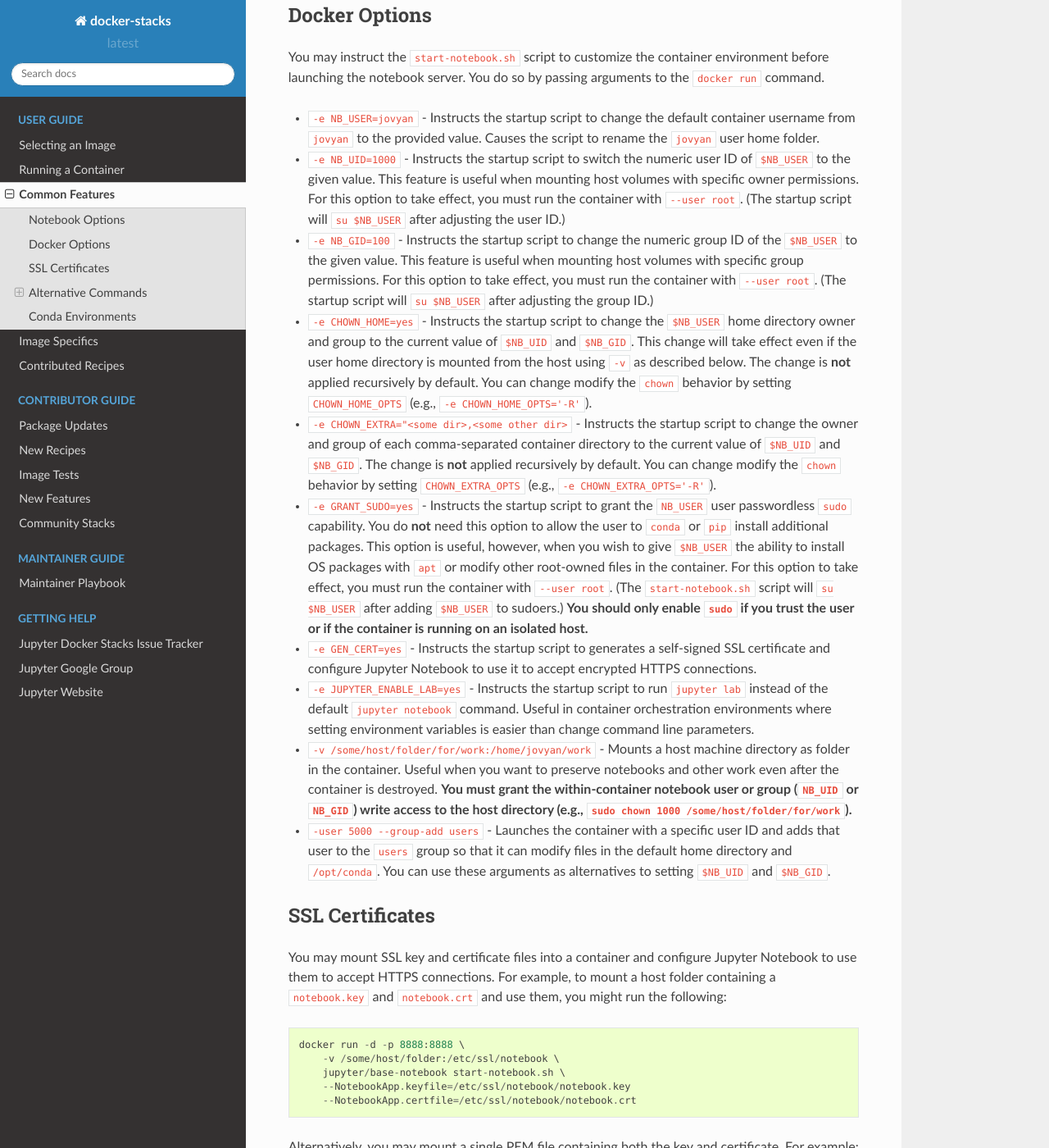
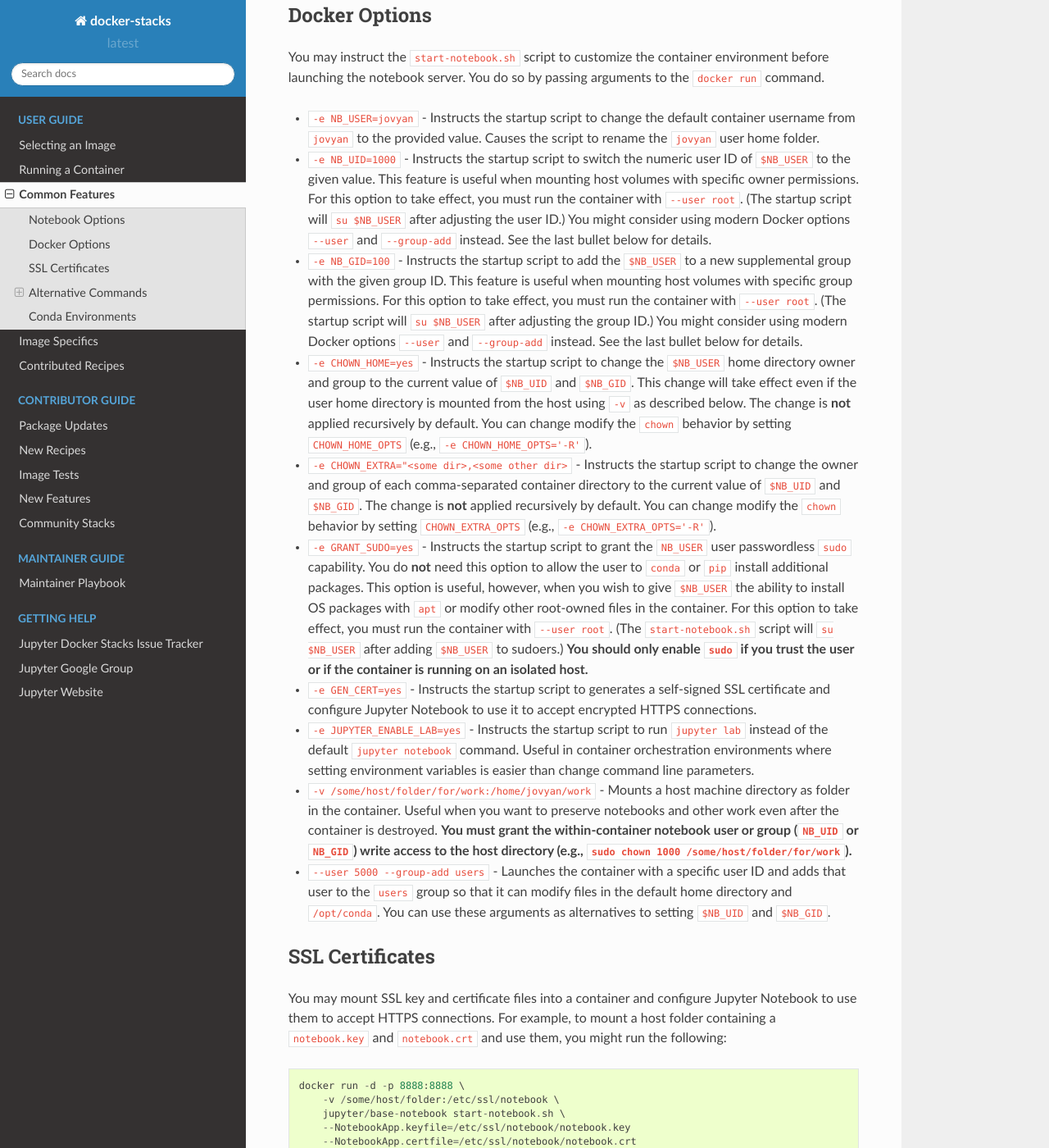
Before and after one commit to jupyter/docker-stacks, a Sphinx documentation site: the page built from docs/using/common.md, in a window 1280 px wide and 1400 px high, scrolled down 687 px. Shown: the whole window at 82% size. Built offline with Sphinx 7.4.7 and the Read the Docs theme 2.0.0, drawn with Linux system fonts in a browser that asks for light colours.

Commit message:
Fix #492: NB_GID adds a supplemental group, leaves primary untouched

```diff
--- a/docs/using/common.md
+++ b/docs/using/common.md
@@ -24,15 +24,15 @@
 the notebook server. You do so by passing arguments to the `docker run` command.
 
 * `-e NB_USER=jovyan` - Instructs the startup script to change the default container username from `jovyan` to the provided value. Causes the script to rename the `jovyan` user home folder.
-* `-e NB_UID=1000` - Instructs the startup script to switch the numeric user ID of `$NB_USER` to the given value. This feature is useful when mounting host volumes with specific owner permissions. For this option to take effect, you must run the container with `--user root`. (The startup script will `su $NB_USER` after adjusting the  user ID.)
-* `-e NB_GID=100` - Instructs the startup script to change the numeric group ID of the `$NB_USER` to the given value. This feature is useful when mounting host volumes with specific group permissions. For this option to take effect, you must run the container with `--user root`. (The startup script will `su $NB_USER` after adjusting the group ID.)
+* `-e NB_UID=1000` - Instructs the startup script to switch the numeric user ID of `$NB_USER` to the given value. This feature is useful when mounting host volumes with specific owner permissions. For this option to take effect, you must run the container with `--user root`. (The startup script will `su $NB_USER` after adjusting the user ID.) You might consider using modern Docker options `--user` and `--group-add` instead. See the last bullet below for details.
+* `-e NB_GID=100` - Instructs the startup script to add the `$NB_USER` to a new supplemental group with the given group ID. This feature is useful when mounting host volumes with specific group permissions. For this option to take effect, you must run the container with `--user root`. (The startup script will `su $NB_USER` after adjusting the group ID.) You might consider using modern Docker options `--user` and `--group-add` instead. See the last bullet below for details.
 * `-e CHOWN_HOME=yes` - Instructs the startup script to change the `$NB_USER` home directory owner and group to the current value of `$NB_UID` and `$NB_GID`. This change will take effect even if the user home directory is mounted from the host using `-v` as described below. The change is **not** applied recursively by default. You can change modify the `chown` behavior by setting `CHOWN_HOME_OPTS` (e.g., `-e CHOWN_HOME_OPTS='-R'`).
 * `-e CHOWN_EXTRA="<some dir>,<some other dir>` - Instructs the startup script to change the owner and group of each comma-separated container directory to the current value of `$NB_UID` and `$NB_GID`. The change is **not** applied recursively by default. You can change modify the `chown` behavior by setting `CHOWN_EXTRA_OPTS` (e.g., `-e CHOWN_EXTRA_OPTS='-R'`).
 * `-e GRANT_SUDO=yes` - Instructs the startup script to grant the `NB_USER` user passwordless `sudo` capability. You do **not** need this option to allow the user to `conda` or `pip` install additional packages. This option is useful, however, when you wish to give `$NB_USER` the ability to install OS packages with `apt` or modify other root-owned files in the container. For this option to take effect, you must run the container with `--user root`. (The `start-notebook.sh` script will `su $NB_USER` after adding `$NB_USER` to sudoers.) **You should only enable `sudo` if you trust the user or if the container is running on an isolated host.**
 * `-e GEN_CERT=yes` - Instructs the startup script to generates a self-signed SSL certificate and configure Jupyter Notebook to use it to accept encrypted HTTPS connections.
 * `-e JUPYTER_ENABLE_LAB=yes` - Instructs the startup script to run `jupyter lab` instead of the default `jupyter notebook` command. Useful in container orchestration environments where setting environment variables is easier than change command line parameters.
 * `-v /some/host/folder/for/work:/home/jovyan/work` - Mounts a host machine directory as folder in the container. Useful when you want to preserve notebooks and other work even after the container is destroyed. **You must grant the within-container notebook user or group (`NB_UID` or `NB_GID`) write access to the host directory (e.g., `sudo chown 1000 /some/host/folder/for/work`).**
-* `-user 5000 --group-add users` - Launches the container with a specific user ID and adds that user to the `users` group so that it can modify files in the default home directory and `/opt/conda`. You can use these arguments as alternatives to setting `$NB_UID` and `$NB_GID`.
+* `--user 5000 --group-add users` - Launches the container with a specific user ID and adds that user to the `users` group so that it can modify files in the default home directory and `/opt/conda`. You can use these arguments as alternatives to setting `$NB_UID` and `$NB_GID`.
 
 ## SSL Certificates
 
```
Also changed, not shown: 1 other file.
